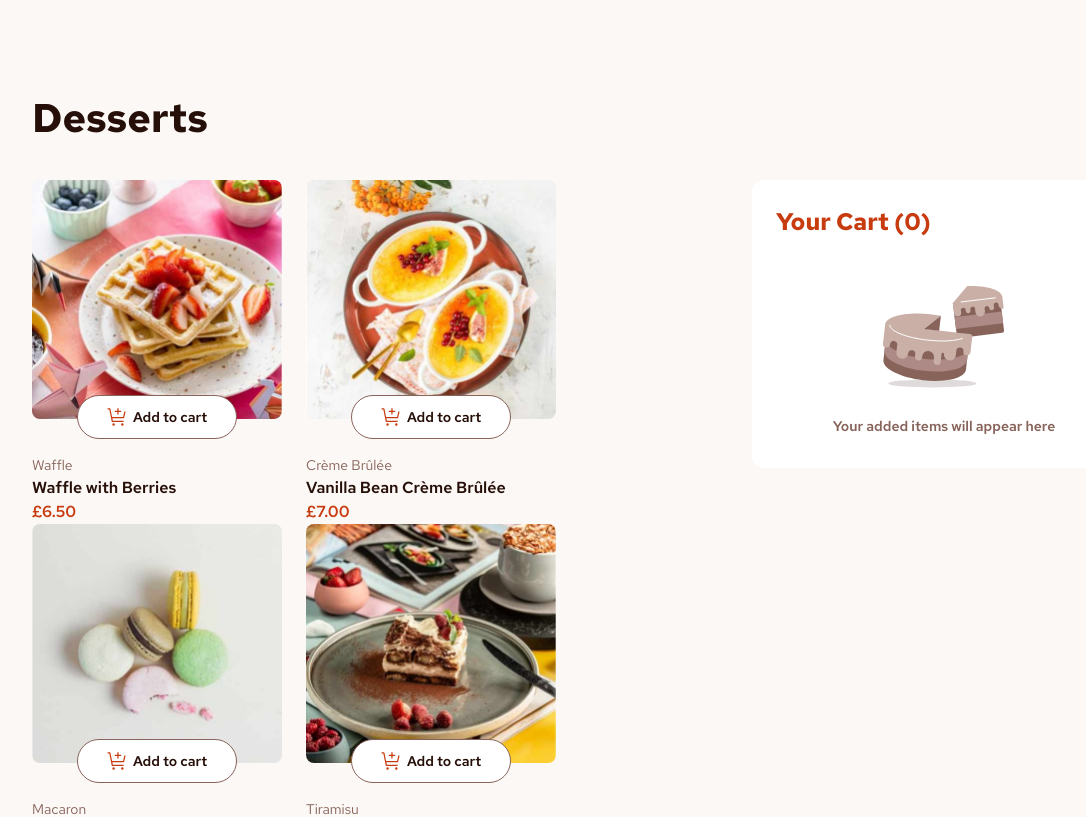
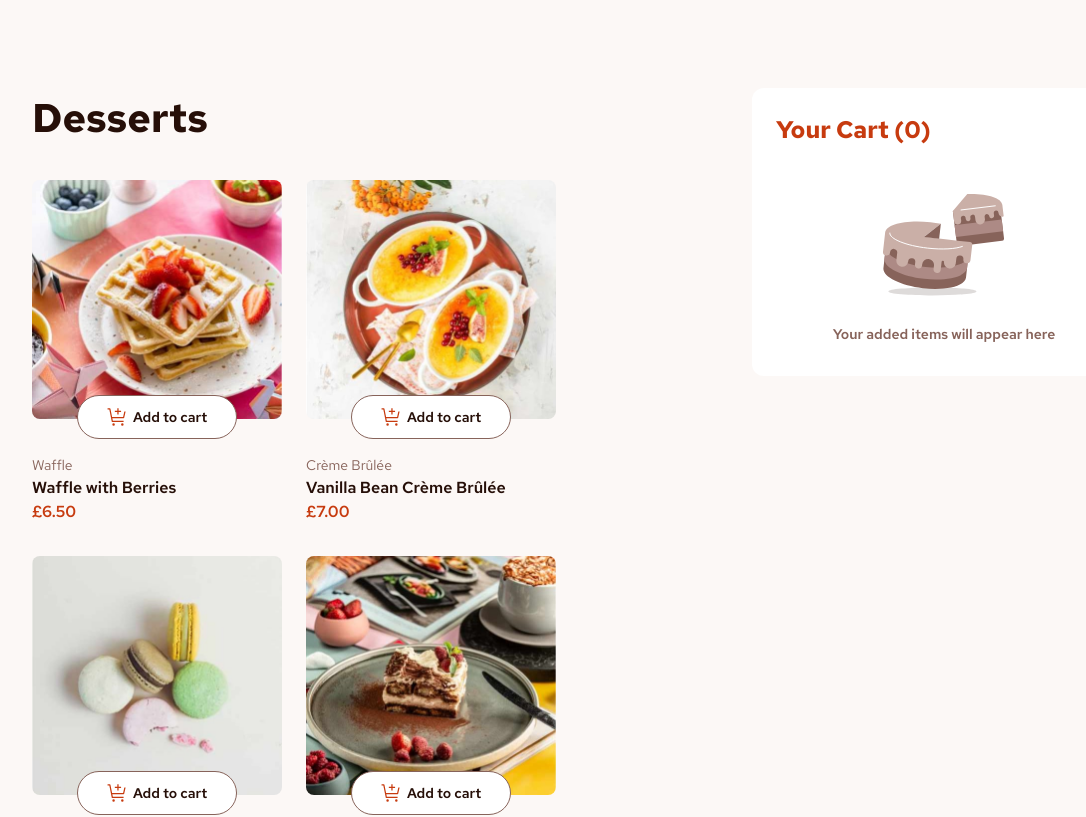
Before and after one commit to anetakasprzak/fm-product-list-cart, a React (Vite) app: page / in a window 1280 px wide. Shown: the top 817 px of the page, without its empty margins (56-1142 px from the left). Built offline with nearby package versions, Linux system fonts and the light colour scheme.

Commit message:
fix spacing

```diff
--- a/src/App.tsx
+++ b/src/App.tsx
@@ -5,14 +5,16 @@ import { fakeData } from "./data";
 function App() {
   return (
     <div className="bg-[#FCF8F6] p-[88px]">
-      <h1 className="text-[#260F08] font-[700] text-[4rem] mb-[3.2rem]">
-        Desserts
-      </h1>
       <div className="flex">
-        <div className="flex gap-x-[24px] flex-wrap flex-auto">
-          {fakeData?.map((item) => (
-            <Card key={item.name} item={item} />
-          ))}
+        <div className="flex flex-col">
+          <h1 className="text-[#260F08] font-[700] text-[4rem] mb-[3.2rem]">
+            Desserts
+          </h1>
+          <div className="flex gap-x-[2.4rem] gap-y-[3.2rem] flex-wrap flex-auto">
+            {fakeData?.map((item) => (
+              <Card key={item.name} item={item} />
+            ))}
+          </div>
         </div>
         <Cart />
       </div>
```
